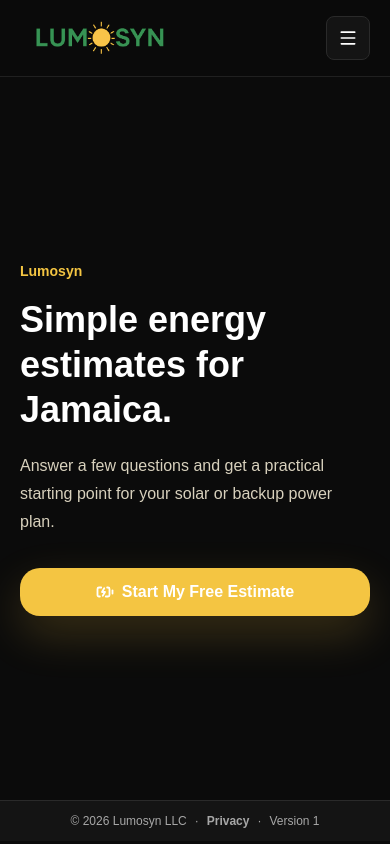
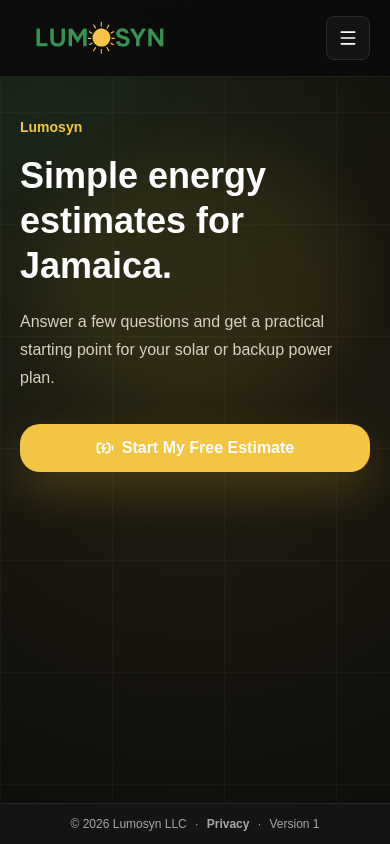
Before and after one commit to killabigz/lumosyn-energy-estimate, a Next.js app: page / in a window 390 px wide. Built offline with nearby package versions, Linux system fonts and the light colour scheme.

Commit message:
Polish Module 9 customer experience

```diff
--- a/app/layout.tsx
+++ b/app/layout.tsx
@@ -1,6 +1,29 @@
 import type { Metadata, Viewport } from "next";
 import { siteConfig, theme } from "@/lib/site";
 import "../styles/globals.css";
+
+const keyboardNavigationScript = `
+(() => {
+  if (window.__lumosynKeyboardNavigationMode) {
+    return;
+  }
+
+  window.__lumosynKeyboardNavigationMode = true;
+  const className = "keyboard-navigation";
+  const enable = (event) => {
+    if (event.key === "Tab") {
+      document.body.classList.add(className);
+    }
+  };
+  const disable = () => document.body.classList.remove(className);
+
+  window.addEventListener("keydown", enable, true);
+  window.addEventListener("pointerdown", disable, true);
+  window.addEventListener("mousedown", disable, true);
+  window.addEventListener("touchstart", disable, true);
+  window.addEventListener("click", disable, true);
+})();
+`;
 
 export const metadata: Metadata = {
   title: siteConfig.title,
@@ -38,7 +61,11 @@
 }>) {
   return (
     <html lang="en" className="dark" data-scroll-behavior="smooth">
-      <body className="min-h-dvh bg-background text-foreground antialiased">
+      <body className="lumosyn-background min-h-dvh bg-background text-foreground antialiased">
+        <script
+          dangerouslySetInnerHTML={{ __html: keyboardNavigationScript }}
+          id="keyboard-navigation-mode"
+        />
         {children}
       </body>
     </html>
--- a/app/page.tsx
+++ b/app/page.tsx
@@ -4,7 +4,7 @@
 
 export default function Home() {
   return (
-    <>
+    <div className="flex min-h-dvh flex-col">
       <a
         className="skip-link rounded-card bg-accent px-4 py-3 text-sm font-semibold text-background outline-none focus-visible:ring-2 focus-visible:ring-accent focus-visible:ring-offset-2 focus-visible:ring-offset-background"
         href="#content"
@@ -13,10 +13,10 @@
       </a>
       <div id="top" />
       <SiteHeader />
-      <main id="content">
+      <main className="estimate-stage flex-1" id="content">
         <LandingHero />
       </main>
       <SiteFooter />
-    </>
+    </div>
   );
 }
--- a/app/why-lumosyn-exists/page.tsx
+++ b/app/why-lumosyn-exists/page.tsx
@@ -19,8 +19,8 @@
     <>
       <SiteHeader />
       <main>
-        <section className="mx-auto grid min-h-[calc(100dvh-73px)] w-full max-w-4xl content-center px-5 py-14 sm:px-6 sm:py-20 lg:px-8">
-          <div className="motion-fade-up">
+        <section className="estimate-stage min-h-[calc(100dvh-73px)] w-full px-5 py-12 sm:px-6 sm:py-16 lg:px-8">
+          <div className="motion-fade-up relative z-10 mx-auto max-w-4xl">
             <p className="text-sm font-semibold text-accent">
               Lumosyn story
             </p>
--- a/components/estimate/RecommendationResult.tsx
+++ b/components/estimate/RecommendationResult.tsx
@@ -1,4 +1,6 @@
-import type { Ref } from "react";
+"use client";
+
+import { useState, type Ref } from "react";
 import { ButtonLink } from "@/components/ui/PrimaryButton";
 import type { Recommendation } from "@/lib/recommendation";
 
@@ -35,6 +37,7 @@
   runtime,
   saveStatus,
 }: RecommendationResultProps) {
+  const [isDone, setIsDone] = useState(false);
   const firstName = name.trim();
   const answerDetails = [
     {
@@ -163,19 +166,53 @@
           </p>
         </div>
 
-        <div className="grid gap-3 rounded-card border border-growth/40 bg-surface-soft p-4 sm:grid-cols-[1fr_auto] sm:items-center">
-          <div>
+        {isDone ? (
+          <div
+            aria-live="polite"
+            className="grid gap-2 rounded-card border border-growth/40 bg-surface-soft p-4"
+          >
             <h3 className="text-lg font-semibold text-foreground">
-              🌱 Curious why Lumosyn exists?
+              You&rsquo;re all set. 💚
             </h3>
-            <p className="mt-1 text-base leading-7 text-muted">
-              Discover why we&apos;re building simple energy tools for Jamaica.
+            <p className="text-base leading-7 text-muted">
+              Your recommendation is still here.
+            </p>
+            <p className="text-base leading-7 text-muted">
+              Take a screenshot if you want to keep it for later.
+            </p>
+            <p className="text-base leading-7 text-muted">
+              You can close this page whenever you&rsquo;re ready.
             </p>
           </div>
-          <ButtonLink className="sm:w-fit" href="/why-lumosyn-exists">
-            Why Lumosyn Exists →
-          </ButtonLink>
-        </div>
+        ) : (
+          <div className="grid gap-4 rounded-card border border-growth/40 bg-surface-soft p-4">
+            <div className="grid gap-2">
+              <h3 className="text-lg font-semibold text-foreground">
+                💚 Thanks for trusting Lumosyn with your first energy plan.
+              </h3>
+              <p className="text-base leading-7 text-muted">
+                We hope this helped you feel a little more confident about your
+                next energy step.
+              </p>
+              <p className="text-base leading-7 text-muted">
+                If you&rsquo;re curious why we&rsquo;re building Lumosyn,
+                we&rsquo;d love to share our story.
+              </p>
+            </div>
+            <div className="grid gap-3 sm:flex sm:items-center">
+              <ButtonLink className="sm:w-fit" href="/why-lumosyn-exists">
+                Continue →
+              </ButtonLink>
+              <button
+                className="inline-flex min-h-10 w-fit items-center justify-center rounded-card px-1 text-sm font-semibold text-secondary outline-none transition hover:text-foreground focus-visible:ring-2 focus-visible:ring-accent focus-visible:ring-offset-2 focus-visible:ring-offset-background"
+                onClick={() => setIsDone(true)}
+                type="button"
+              >
+                No thanks, I&rsquo;m done
+              </button>
+            </div>
+          </div>
+        )}
       </div>
     </div>
   );
--- a/components/layout/LandingHero.tsx
+++ b/components/layout/LandingHero.tsx
@@ -3,7 +3,7 @@
 
 export function LandingHero() {
   return (
-    <section className="mx-auto grid min-h-[calc(100svh-121px)] w-full max-w-3xl content-center px-5 py-10 sm:px-6 sm:py-14 lg:px-8">
+    <section className="mx-auto w-full max-w-3xl px-5 py-10 sm:px-6 sm:py-14 lg:px-8">
       <div className="motion-fade-up">
         <p className="text-sm font-semibold text-accent">Lumosyn</p>
         <h1 className="mt-4 max-w-3xl text-4xl font-semibold leading-tight tracking-normal text-foreground sm:text-5xl">
--- a/styles/globals.css
+++ b/styles/globals.css
@@ -36,6 +36,64 @@
   font-family: Arial, Helvetica, sans-serif;
 }
 
+body.lumosyn-background {
+  position: relative;
+  isolation: isolate;
+  min-height: 100dvh;
+  background-color: var(--color-background);
+  background-image:
+    radial-gradient(
+      circle at 50% 44%,
+      color-mix(in srgb, var(--color-accent) 10%, transparent),
+      transparent 36rem
+    ),
+    radial-gradient(
+      circle at 9% 13%,
+      color-mix(in srgb, var(--color-growth) 10%, transparent),
+      transparent 25rem
+    ),
+    linear-gradient(
+      color-mix(in srgb, var(--color-foreground) 3%, transparent) 1px,
+      transparent 1px
+    ),
+    linear-gradient(
+      90deg,
+      color-mix(in srgb, var(--color-foreground) 3%, transparent) 1px,
+      transparent 1px
+    );
+  background-attachment: fixed;
+  background-size: auto, auto, 5rem 5rem, 5rem 5rem;
+}
+
+body.lumosyn-background::before,
+body.lumosyn-background::after {
+  position: fixed;
+  z-index: -1;
+  border-radius: 9999px;
+  content: "";
+  filter: blur(28px);
+  pointer-events: none;
+}
+
+body.lumosyn-background::before {
+  top: 18%;
+  left: 50%;
+  width: min(44rem, 82vw);
+  height: 20rem;
+  background: color-mix(in srgb, var(--color-accent) 15%, transparent);
+  opacity: 0.52;
+  transform: translateX(-50%);
+}
+
+body.lumosyn-background::after {
+  top: -7rem;
+  left: -8rem;
+  width: 26rem;
+  height: 26rem;
+  background: color-mix(in srgb, var(--color-growth) 14%, transparent);
+  opacity: 0.44;
+}
+
 a {
   color: inherit;
   text-decoration: none;
@@ -52,70 +110,34 @@
 
 .skip-link {
   position: absolute;
+  width: 1px;
+  height: 1px;
+  margin: -1px;
+  padding: 0;
+  overflow: hidden;
+  clip: rect(0 0 0 0);
+  white-space: nowrap;
+  border: 0;
+}
+
+body.keyboard-navigation .skip-link:focus {
+  position: fixed;
   left: 1rem;
   top: 1rem;
   z-index: 50;
-  transform: translateY(-150%);
-}
-
-.skip-link:focus {
-  transform: translateY(0);
+  width: auto;
+  height: auto;
+  margin: 0;
+  padding: 0.75rem 1rem;
+  overflow: visible;
+  clip: auto;
+  white-space: normal;
 }
 
 .estimate-stage {
   position: relative;
   isolation: isolate;
   overflow: hidden;
-  background-image:
-    radial-gradient(
-      circle at 50% 48%,
-      color-mix(in srgb, var(--color-accent) 12%, transparent),
-      transparent 34rem
-    ),
-    radial-gradient(
-      circle at 10% 14%,
-      color-mix(in srgb, var(--color-growth) 10%, transparent),
-      transparent 24rem
-    ),
-    linear-gradient(
-      color-mix(in srgb, var(--color-foreground) 3%, transparent) 1px,
-      transparent 1px
-    ),
-    linear-gradient(
-      90deg,
-      color-mix(in srgb, var(--color-foreground) 3%, transparent) 1px,
-      transparent 1px
-    );
-  background-size: auto, auto, 5rem 5rem, 5rem 5rem;
-}
-
-.estimate-stage::before,
-.estimate-stage::after {
-  position: absolute;
-  z-index: -1;
-  border-radius: 9999px;
-  content: "";
-  filter: blur(28px);
-  pointer-events: none;
-}
-
-.estimate-stage::before {
-  top: 22%;
-  left: 50%;
-  width: min(44rem, 82vw);
-  height: 20rem;
-  background: color-mix(in srgb, var(--color-accent) 16%, transparent);
-  opacity: 0.62;
-  transform: translateX(-50%);
-}
-
-.estimate-stage::after {
-  top: -7rem;
-  left: -8rem;
-  width: 26rem;
-  height: 26rem;
-  background: color-mix(in srgb, var(--color-growth) 15%, transparent);
-  opacity: 0.5;
 }
 
 .estimate-panel {
@@ -168,18 +190,18 @@
 }
 
 @media (max-width: 640px) {
-  .estimate-stage {
+  body.lumosyn-background {
     background-size: auto, auto, 7rem 7rem, 7rem 7rem;
   }
 
-  .estimate-stage::before {
+  body.lumosyn-background::before {
     top: 18%;
     width: 20rem;
     height: 16rem;
     opacity: 0.42;
   }
 
-  .estimate-stage::after {
+  body.lumosyn-background::after {
     width: 18rem;
     height: 18rem;
     opacity: 0.28;
```
